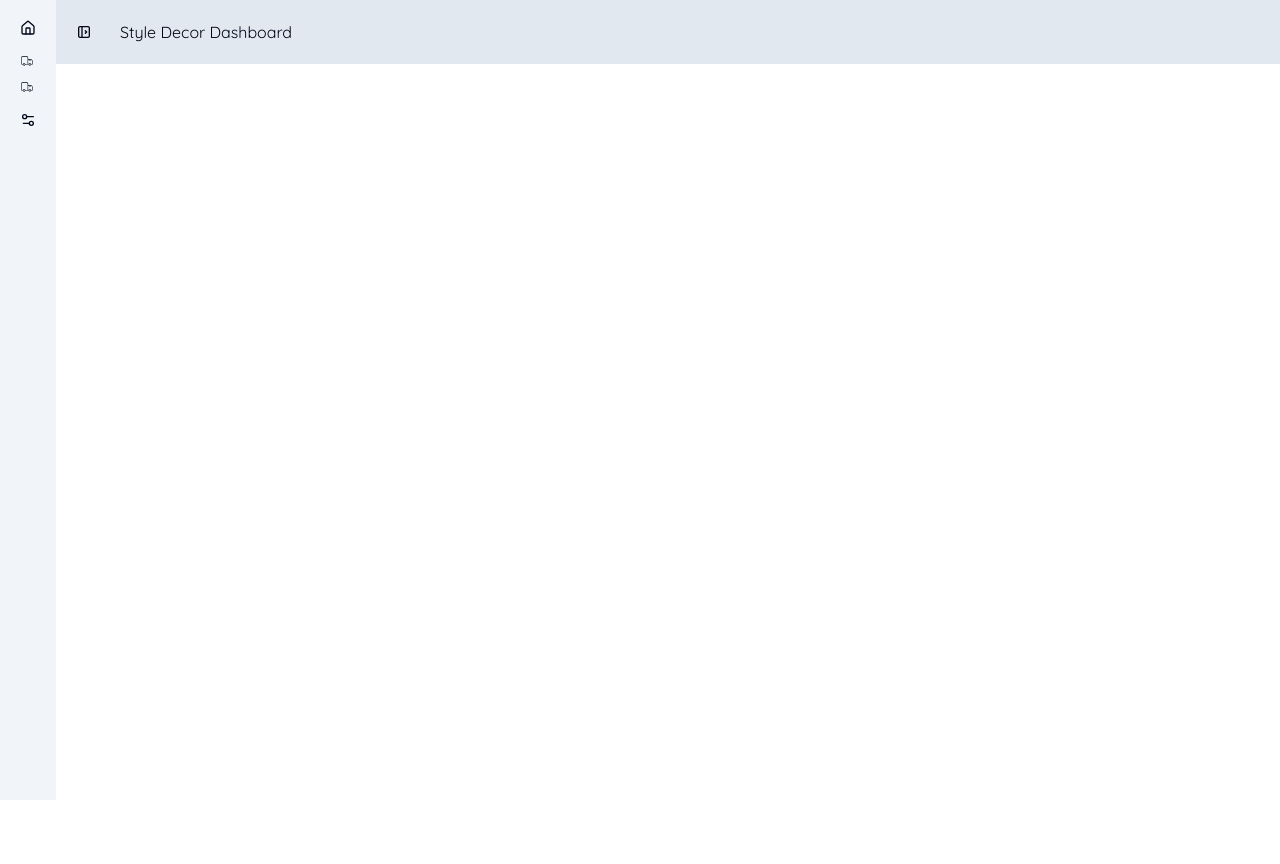
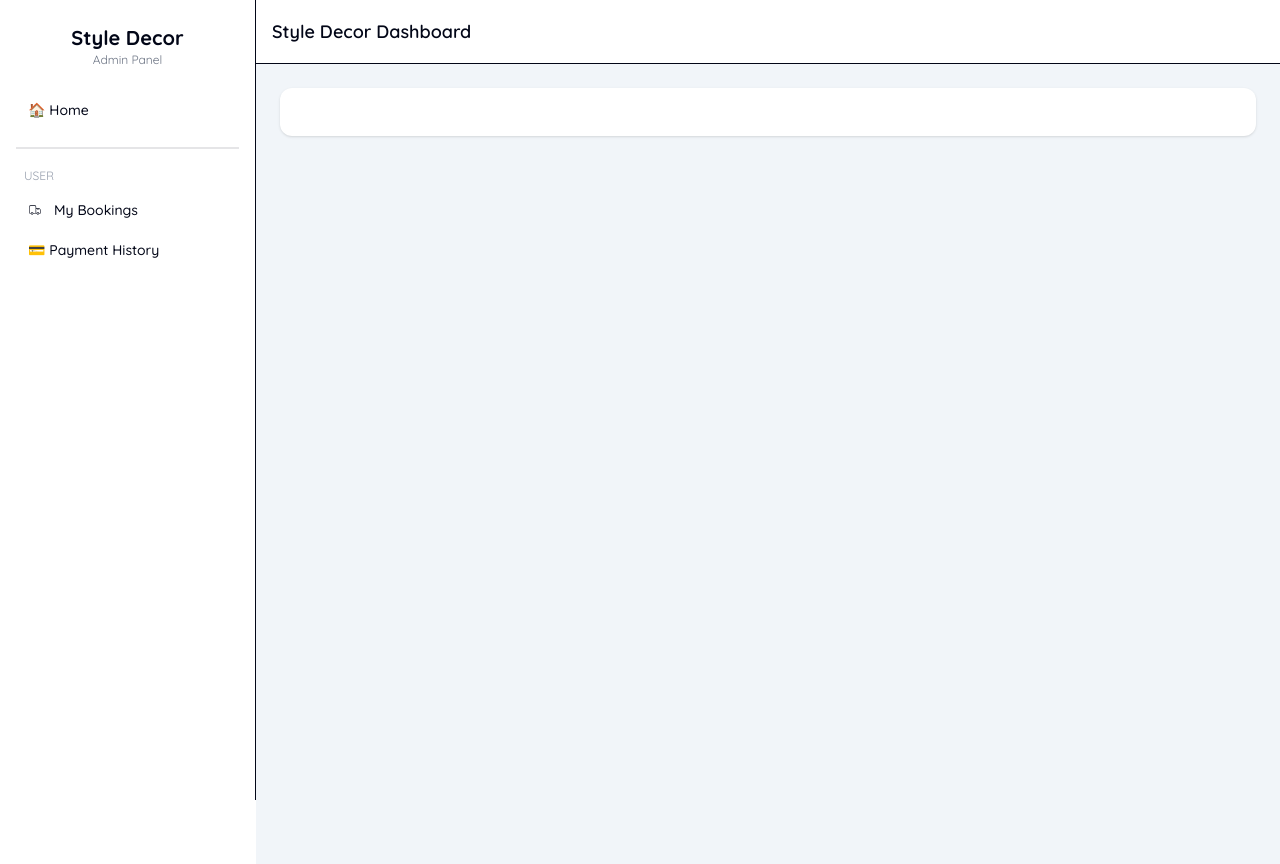
Before and after one commit to RupomPB/style-decor-project-client, a React (Vite) app: page /dashboard in a window 1280 px wide. Before the commit the page ends 800 px from the top, so only its background shows below. Built offline with nearby package versions, Linux system fonts and the light colour scheme; no server answers; sample sign-in values are in the browser's storage.

Commit message:
added dashboard layout

```diff
--- a/src/Layouts/Dashboard/DashboardLayouts.jsx
+++ b/src/Layouts/Dashboard/DashboardLayouts.jsx
@@ -1,179 +1,183 @@
-import React from "react";
+import React, { useEffect, useState } from "react";
 import { CiDeliveryTruck } from "react-icons/ci";
 import { Link, NavLink, Outlet } from "react-router";
 import useRole from "../../hooks/useRole";
+import UseAxiosSecure from "../../hooks/useAxiosSecure";
 
 const DashboardLayouts = () => {
   const { role } = useRole();
+  const axiosSecure = UseAxiosSecure();
+  const [profile, setProfile] = useState(null);
+
+  // fetch profile data from backend
+  useEffect(() => {
+    axiosSecure
+      .get("/users/profile")
+      .then((res) => setProfile(res.data))
+      .catch((err) => console.error(err));
+  }, []);
+
+  const navItem =
+    "flex items-center gap-3 rounded-lg px-3 py-2 text-sm font-medium transition-all";
+  const activeNav = "bg-primary text-white shadow-md";
+  const inactiveNav = "text-base-content hover:bg-base-300";
 
   return (
-    <div className=" max-w-7xl mx-auto drawer lg:drawer-open">
+    <div className="drawer lg:drawer-open max-w-7xl mx-auto min-h-screen">
       <input id="my-drawer-4" type="checkbox" className="drawer-toggle" />
-      <div className="drawer-content">
-        {/* Navbar */}
-        <nav className="navbar w-full bg-base-300">
+
+      {/* ================= CONTENT ================= */}
+      <div className="drawer-content flex flex-col">
+        {/* Top Navbar */}
+        <div className="sticky top-0 z-30 navbar bg-base-100 border-b">
           <label
             htmlFor="my-drawer-4"
-            aria-label="open sidebar"
-            className="btn btn-square btn-ghost"
+            className="btn btn-ghost btn-square lg:hidden"
           >
-            {/* Sidebar toggle icon */}
-            <svg
-              xmlns="http://www.w3.org/2000/svg"
-              viewBox="0 0 24 24"
-              strokeLinejoin="round"
-              strokeLinecap="round"
-              strokeWidth="2"
-              fill="none"
-              stroke="currentColor"
-              className="my-1.5 inline-block size-4"
-            >
-              <path d="M4 4m0 2a2 2 0 0 1 2 -2h12a2 2 0 0 1 2 2v12a2 2 0 0 1 -2 2h-12a2 2 0 0 1 -2 -2z"></path>
-              <path d="M9 4v16"></path>
-              <path d="M14 10l2 2l-2 2"></path>
-            </svg>
+            ☰
           </label>
-          <div className="px-4">Style Decor Dashboard</div>
-        </nav>
-        {/* Page content here */}
-        <Outlet></Outlet>
+          <h1 className="text-lg font-semibold px-2">
+            Style Decor Dashboard
+          </h1>
+        </div>
+
+        {/* Page Content */}
+        <div className="p-6 bg-base-200 min-h-screen space-y-6">
+          {/* ===== My Profile Card ===== */}
+          {profile && (
+            <div className="bg-base-100 rounded-xl shadow p-6 flex flex-col md:flex-row items-center md:items-start gap-6">
+              <img
+                src={profile.photoURL || "https://i.ibb.co/ZYW3VTp/brown-brim.png"}
+                alt="profile"
+                className="w-28 h-28 rounded-full object-cover border"
+              />
+              <div className="flex-1">
+                <h3 className="text-lg font-semibold">
+                  {profile.name || profile.displayName || "User Name"}
+                </h3>
+                <p className="text-sm text-gray-500">{profile.email}</p>
+                <p className="text-sm text-gray-500">
+                  Phone: {profile.phone || "Not added"}
+                </p>
+                <p className="text-sm text-gray-500">
+                  Address: {profile.address || "Not added"}
+                </p>
+                <span className="mt-2 badge badge-primary capitalize">
+                  {profile.role}
+                </span>
+              </div>
+            </div>
+          )}
+
+          {/* Outlet for nested routes */}
+          <div className="bg-base-100 rounded-xl shadow p-6">
+            <Outlet />
+          </div>
+        </div>
       </div>
 
-      <div className="drawer-side is-drawer-close:overflow-visible">
-        <label
-          htmlFor="my-drawer-4"
-          aria-label="close sidebar"
-          className="drawer-overlay"
-        ></label>
-        <div className="flex min-h-full flex-col items-start bg-base-200 is-drawer-close:w-14 is-drawer-open:w-64">
-          {/* Sidebar content here */}
-          <ul className="menu w-full grow">
-            {/* List item */}
+      {/* ================= SIDEBAR ================= */}
+      <div className="drawer-side">
+        <label htmlFor="my-drawer-4" className="drawer-overlay"></label>
+
+        <aside className="w-64 bg-base-100 border-r min-h-screen px-4 py-6">
+          {/* Brand */}
+          <div className="mb-6 text-center">
+            <h2 className="text-xl font-bold">Style Decor</h2>
+            <p className="text-xs text-gray-500">Admin Panel</p>
+          </div>
+
+          <ul className="space-y-1">
+            {/* Home */}
             <li>
-              <Link
-                to="/"
-                className="is-drawer-close:tooltip is-drawer-close:tooltip-right"
-                data-tip="Homepage"
-              >
-                {/* Home icon */}
-                <svg
-                  xmlns="http://www.w3.org/2000/svg"
-                  viewBox="0 0 24 24"
-                  strokeLinejoin="round"
-                  strokeLinecap="round"
-                  strokeWidth="2"
-                  fill="none"
-                  stroke="currentColor"
-                  className="my-1.5 inline-block size-4"
-                >
-                  <path d="M15 21v-8a1 1 0 0 0-1-1h-4a1 1 0 0 0-1 1v8"></path>
-                  <path d="M3 10a2 2 0 0 1 .709-1.528l7-5.999a2 2 0 0 1 2.582 0l7 5.999A2 2 0 0 1 21 10v9a2 2 0 0 1-2 2H5a2 2 0 0 1-2-2z"></path>
-                </svg>
-                <span className="is-drawer-close:hidden">Homepage</span>
+              <Link to="/" className={`${navItem} ${inactiveNav}`}>
+                🏠 Home
               </Link>
             </li>
-            {/* our dashboard links */}
+
+            <div className="divider my-3"></div>
+
+            {/* User Section */}
+            <p className="text-xs uppercase text-gray-400 px-2 mb-2">User</p>
 
             <li>
               <NavLink
-                className="is-drawer-close:tooltip is-drawer-close:tooltip-right"
-                data-tip="mybookings"
                 to="/dashboard/my-bookings"
+                className={({ isActive }) =>
+                  `${navItem} ${isActive ? activeNav : inactiveNav}`
+                }
               >
                 <CiDeliveryTruck />
-                <span className="is-drawer-close:hidden">My Bookings</span>
-              </NavLink>
-            </li>
-            <li>
-              <NavLink
-                className="is-drawer-close:tooltip is-drawer-close:tooltip-right"
-                data-tip="Payment History"
-                to="/dashboard/payment-history"
-              >
-                <CiDeliveryTruck />
-                <span className="is-drawer-close:hidden">Payment History</span>
+                My Bookings
               </NavLink>
             </li>
 
+            <li>
+              <NavLink
+                to="/dashboard/payment-history"
+                className={({ isActive }) =>
+                  `${navItem} ${isActive ? activeNav : inactiveNav}`
+                }
+              >
+                💳 Payment History
+              </NavLink>
+            </li>
+
+            {/* Admin Section */}
             {role === "admin" && (
               <>
+                <div className="divider my-3"></div>
+                <p className="text-xs uppercase text-gray-400 px-2 mb-2">
+                  Admin
+                </p>
+
                 <li>
                   <NavLink
-                    className="is-drawer-close:tooltip is-drawer-close:tooltip-right"
-                    data-tip="Approve Decorators"
                     to="/dashboard/approve-decorators"
+                    className={({ isActive }) =>
+                      `${navItem} ${isActive ? activeNav : inactiveNav}`
+                    }
                   >
-                    <CiDeliveryTruck />
-                    <span className="is-drawer-close:hidden">
-                      Approve Decorators
-                    </span>
+                    ✅ Approve Decorators
                   </NavLink>
                 </li>
 
                 <li>
                   <NavLink
-                    className="is-drawer-close:tooltip is-drawer-close:tooltip-right"
-                    data-tip="User-Management"
                     to="/dashboard/user-management"
+                    className={({ isActive }) =>
+                      `${navItem} ${isActive ? activeNav : inactiveNav}`
+                    }
                   >
-                    <CiDeliveryTruck />
-                    <span className="is-drawer-close:hidden">
-                      User-Management
-                    </span>
+                    👥 User Management
                   </NavLink>
                 </li>
 
                 <li>
                   <NavLink
-                    className="is-drawer-close:tooltip is-drawer-close:tooltip-right"
-                    data-tip="Statics"
                     to="/dashboard/statics"
+                    className={({ isActive }) =>
+                      `${navItem} ${isActive ? activeNav : inactiveNav}`
+                    }
                   >
-                    <CiDeliveryTruck />
-                    <span className="is-drawer-close:hidden">Statics</span>
+                    📊 Statics
                   </NavLink>
                 </li>
 
                 <li>
                   <NavLink
-                    className="is-drawer-close:tooltip is-drawer-close:tooltip-right"
-                    data-tip="Assign Decorators"
                     to="/dashboard/assign-decorators"
+                    className={({ isActive }) =>
+                      `${navItem} ${isActive ? activeNav : inactiveNav}`
+                    }
                   >
-                    <CiDeliveryTruck />
-                    <span className="is-drawer-close:hidden">Statics</span>
+                    🎯 Assign Decorators
                   </NavLink>
                 </li>
               </>
             )}
-
-
-            {/* List item */}
-            <li>
-              <button
-                className="is-drawer-close:tooltip is-drawer-close:tooltip-right"
-                data-tip="Settings"
-              >
-                {/* Settings icon */}
-                <svg
-                  xmlns="http://www.w3.org/2000/svg"
-                  viewBox="0 0 24 24"
-                  strokeLinejoin="round"
-                  strokeLinecap="round"
-                  strokeWidth="2"
-                  fill="none"
-                  stroke="currentColor"
-                  className="my-1.5 inline-block size-4"
-                >
-                  <path d="M20 7h-9"></path>
-                  <path d="M14 17H5"></path>
-                  <circle cx="17" cy="17" r="3"></circle>
-                  <circle cx="7" cy="7" r="3"></circle>
-                </svg>
-              </button>
-            </li>
           </ul>
-        </div>
+        </aside>
       </div>
     </div>
   );
--- a/src/Pages/Dashboard/Payment/PaymentHistory.jsx
+++ b/src/Pages/Dashboard/Payment/PaymentHistory.jsx
@@ -11,8 +11,8 @@ const PaymentHistory = () => {
     isLoading,
     isError,
   } = useQuery({
-    queryKey: ["payments", user?.email],
-    enabled: !loading && !!user?.email,
+    queryKey: ["payments", user?.displayName],
+    enabled: !loading && user?.accessToken &&  !!user?.email,
     queryFn: async () => {
       const res = await axiosSecure.get(`/payments?email=${user.email}`);
       return res.data;
--- a/src/Pages/Dashboard/UserManagement.jsx/UserManagement.jsx
+++ b/src/Pages/Dashboard/UserManagement.jsx/UserManagement.jsx
@@ -3,12 +3,17 @@ import UseAxiosSecure from "../../../hooks/useAxiosSecure";
 import { useQuery } from "@tanstack/react-query";
 import { FaTrashAlt, FaUserShield, FaUsers, FaUserTag } from "react-icons/fa";
 import Swal from "sweetalert2";
+import useAuth from "../../../hooks/useAuth";
 
 const UserManagement = () => {
+
   const axiosSecure = UseAxiosSecure();
+  const { user, loading } = useAuth();
 
 const { data: users = [], refetch, isLoading } = useQuery({
-    queryKey: ["users"],
+  queryKey: ["users", user?.email],
+
+  enabled: !loading && user?.email && !!user?.email,
   queryFn: async () => {
     const res = await axiosSecure.get("/users");
     return res.data;
--- /dev/null
+++ b/src/Pages/page/MyProfile.jsx
@@ -0,0 +1,174 @@
+import React, { useEffect, useState } from "react";
+import useAuth from "../../hooks/useAuth";
+import useRole from "../../hooks/useRole";
+import useAxiosSecure from "../../hooks/useAxiosSecure";
+import { toast } from "react-hot-toast";
+
+const MyProfile = () => {
+  const { user } = useAuth();
+  const { role } = useRole();
+  const axiosSecure = useAxiosSecure();
+
+  const [profile, setProfile] = useState({
+    name: "",
+    phone: "",
+    address: "",
+  });
+
+  const [loading, setLoading] = useState(true);
+
+  // 🔹 Load profile from DB
+  useEffect(() => {
+    if (!user?.email) return;
+
+    axiosSecure
+      .get("/users/profile")
+      .then((res) => {
+        setProfile({
+          name: res.data?.name || user?.displayName || "",
+          phone: res.data?.phone || "",
+          address: res.data?.address || "",
+        });
+        setLoading(false);
+      })
+      .catch(() => {
+        setLoading(false);
+      });
+  }, [user, axiosSecure]);
+
+  // 🔹 Handle form change
+  const handleChange = (e) => {
+    setProfile({
+      ...profile,
+      [e.target.name]: e.target.value,
+    });
+  };
+
+  // 🔹 Update profile
+  const handleUpdateProfile = async (e) => {
+    e.preventDefault();
+
+    try {
+      await axiosSecure.patch("/users/profile", profile);
+      toast.success("Profile updated successfully");
+    } catch (err) {
+      toast.error("Failed to update profile");
+    }
+  };
+
+  if (loading) {
+    return <div className="text-center mt-10">Loading profile...</div>;
+  }
+
+  return (
+    <div className="max-w-4xl mx-auto">
+      {/* Header */}
+      <div className="mb-6">
+        <h2 className="text-2xl font-semibold">My Profile</h2>
+        <p className="text-sm text-gray-500">
+          Manage your personal information
+        </p>
+      </div>
+
+      <div className="grid grid-cols-1 md:grid-cols-3 gap-6">
+        {/* ===== Left Profile Card ===== */}
+        <div className="bg-base-100 rounded-xl shadow p-6 flex flex-col items-center text-center">
+          <img
+            src={user?.photoURL || "https://i.ibb.co/ZYW3VTp/brown-brim.png"}
+            alt="profile"
+            className="w-28 h-28 rounded-full object-cover border"
+          />
+
+          <h3 className="mt-4 text-lg font-semibold">
+            {profile.name || "User Name"}
+          </h3>
+
+          <p className="text-sm text-gray-500">{user?.email}</p>
+
+          <span className="mt-2 badge badge-primary capitalize">
+            {role}
+          </span>
+        </div>
+
+        {/* ===== Right Profile Form ===== */}
+        <div className="md:col-span-2 bg-base-100 rounded-xl shadow p-6">
+          <h3 className="text-lg font-semibold mb-4">
+            Personal Information
+          </h3>
+
+          <form
+            onSubmit={handleUpdateProfile}
+            className="grid grid-cols-1 md:grid-cols-2 gap-4"
+          >
+            {/* Name */}
+            <div>
+              <label className="label">
+                <span className="label-text">Full Name</span>
+              </label>
+              <input
+                type="text"
+                name="name"
+                value={profile.name}
+                onChange={handleChange}
+                className="input input-bordered w-full"
+                placeholder="Your name"
+              />
+            </div>
+
+            {/* Email */}
+            <div>
+              <label className="label">
+                <span className="label-text">Email</span>
+              </label>
+              <input
+                type="email"
+                value={user?.email}
+                readOnly
+                className="input input-bordered w-full bg-base-200 cursor-not-allowed"
+              />
+            </div>
+
+            {/* Phone */}
+            <div>
+              <label className="label">
+                <span className="label-text">Phone</span>
+              </label>
+              <input
+                type="text"
+                name="phone"
+                value={profile.phone}
+                onChange={handleChange}
+                className="input input-bordered w-full"
+                placeholder="+880 **********"
+              />
+            </div>
+
+            {/* Address */}
+            <div>
+              <label className="label">
+                <span className="label-text">Address</span>
+              </label>
+              <input
+                type="text"
+                name="address"
+                value={profile.address}
+                onChange={handleChange}
+                className="input input-bordered w-full"
+                placeholder="Your address"
+              />
+            </div>
+
+            {/* Button */}
+            <div className="md:col-span-2 mt-4">
+              <button className="btn btn-primary w-full">
+                Update Profile
+              </button>
+            </div>
+          </form>
+        </div>
+      </div>
+    </div>
+  );
+};
+
+export default MyProfile;
--- a/src/Routers/AdminRoute/AdminRoute.jsx
+++ b/src/Routers/AdminRoute/AdminRoute.jsx
@@ -1,19 +1,19 @@
 import React from 'react';
 import useAuth from '../../hooks/useAuth';
-import useRole from '../../hooks/useRole';
 import Loading from './../../Components/Shared/Loading';
 import Forbidden from '../../Components/Shared/Forbidden';
+import useRole from './../../hooks/useRole';
 
 const AdminRoute = ({children}) => {
 
-    const {loading} = useAuth();
+    const {user,loading} = useAuth();
     const {role, roleLoading} = useRole();
 
     if(loading || roleLoading ){
         return <Loading></Loading>
     }
 
-    if(role !== 'admin'){
+    if(user && role !== 'admin'){
         return <Forbidden></Forbidden>
     }
 
--- a/src/Routers/Router.jsx
+++ b/src/Routers/Router.jsx
@@ -22,6 +22,7 @@ import ApproveDecorators from "../Pages/Dashboard/ApproveDecorators/ApproveDecor
 import UserManagement from "../Pages/Dashboard/UserManagement.jsx/UserManagement";
 import AdminRoute from "./AdminRoute/AdminRoute";
 import AssignDecorators from "../Pages/Dashboard/AssignDecorators/AssignDecorators";
+import MyProfile from "../Pages/page/MyProfile";
 
 
 
@@ -65,6 +66,10 @@ const router = createBrowserRouter([
         path: 'decorator',
         element: <PrivateRouter><Decorator></Decorator></PrivateRouter>,
         loader: () => fetch("/serviceCenters.json").then((res) => res.json()),
+      },
+      {
+        path: 'profile',
+        element: <PrivateRouter><MyProfile></MyProfile></PrivateRouter>
       }
       // {
       //   path: 'coverage',
--- a/src/hooks/useAxiosSecure.jsx
+++ b/src/hooks/useAxiosSecure.jsx
@@ -15,8 +15,10 @@ const UseAxiosSecure = ()=>{
   useEffect(()=>{
     // intercept request
    const reqInterceptor =  axiosSecure.interceptors.request.use(config =>{
-      config.headers.Authorization =`Bearer ${user?.accessToken}`
+      if(user?.accessToken){
+        config.headers.Authorization =`Bearer ${user?.accessToken}`
       return config
+      }
     })
 
     // interceptor response
--- a/src/hooks/useRole.jsx
+++ b/src/hooks/useRole.jsx
@@ -4,20 +4,20 @@ import UseAxiosSecure from './useAxiosSecure';
 import { useQuery } from '@tanstack/react-query';
 
 const useRole = () => {
-
-    const {user} = useAuth();
+    const { user, loading } = useAuth();
     const axiosSecure = UseAxiosSecure();
 
+    const { isLoading: roleLoading, data: role } = useQuery({
+        queryKey: ['user-role', user?.email],
 
-    const {isLoading: roleLoading, data: role = 'user'} = useQuery({
-        queryKey: ['user-role', user?.email],
-        queryFn: async()=>{
+        enabled: !loading && user?.email && !!user?.email,
+        queryFn: async () => {
             const res = await axiosSecure.get(`/users/${user.email}/role`);
             return res.data?.role || "user";
         }
-    })
+    });
 
-    return {role, roleLoading}
+    return { role, roleLoading };
 };
 
 export default useRole;
```
Lines whose indentation alone changed are shown as unchanged.
